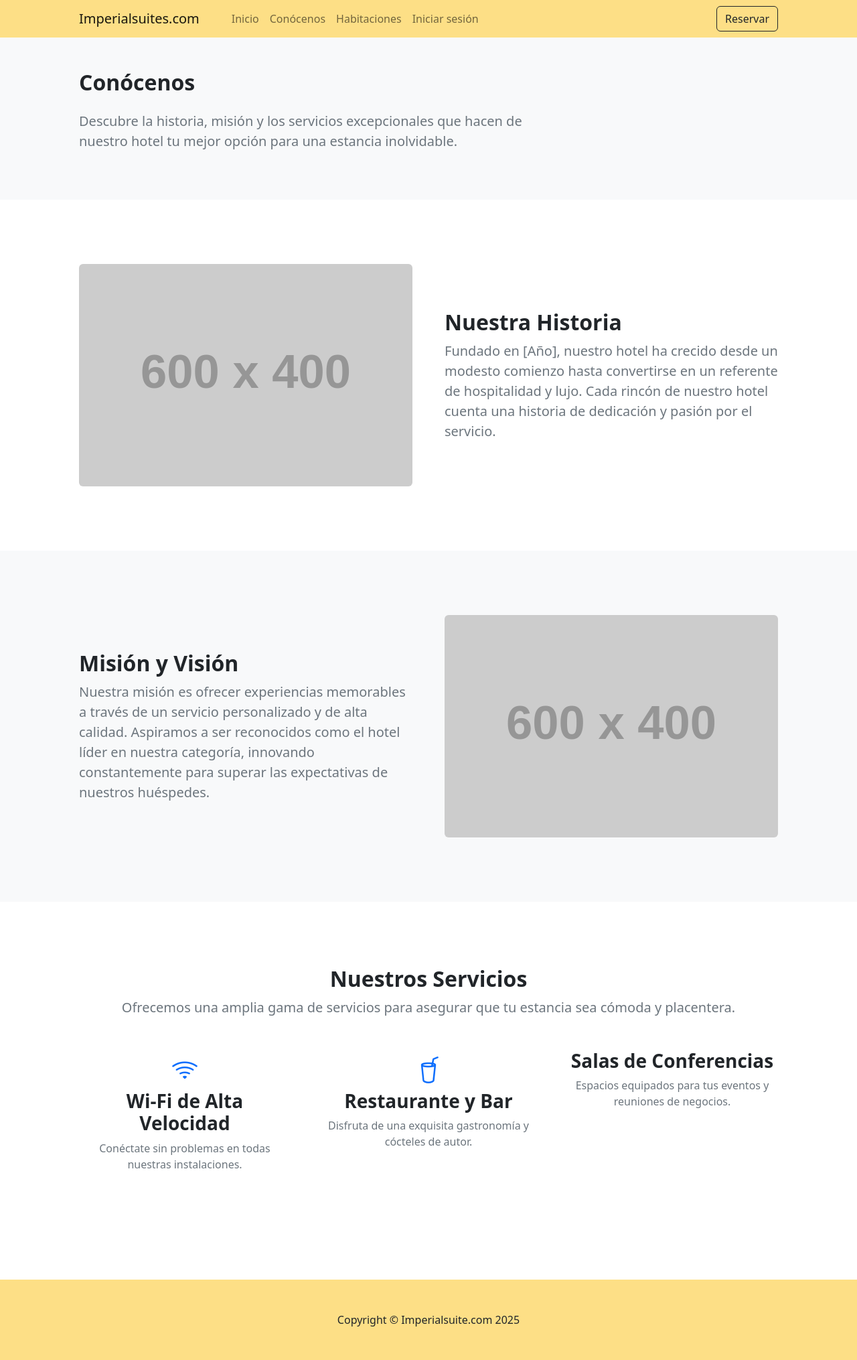
After one commit to paulaleal15/propau, a Laravel app: page /conocenos in a window 1280 px wide. The commit adds this page. Shown: the whole page at 67% size. Run offline with Laravel 12, Linux system fonts and the light colour scheme; grey boxes labelled with a size stand in for pictures from a placeholder-image service; some libraries are stand-ins or nearby versions.

Commit message:
feat: Implementa la página "Conócenos" y mejora la UI de pago
- Se crea una nueva ruta y vista para la página "Conócenos", accesible desde la navegación principal.
- Se rediseña la pasarela de pagos (`pago.blade.php`) para mejorar la experiencia del usuario.
- Se añaden opciones de pago "Efectivo" y "Tarjeta de crédito/débito".
- Se implementa JavaScript para mostrar condicionalmente los campos de la tarjeta y validar que no estén vacíos antes de permitir el pago.
- Se simplifica el flujo de pago en el `PedidoController`, eliminando el método `realizar` y enlazando directamente a la página de pago.

```diff
--- a/app/Http/Controllers/WebController.php
+++ b/app/Http/Controllers/WebController.php
@@ -45,4 +45,8 @@ class WebController extends Controller
         $productos = Producto::all();
         return view('web.habitaciones', compact('productos'));
     }
+
+    public function conocenos(){
+        return view('web.conocenos');
+    }
 }
--- /dev/null
+++ b/resources/views/web/conocenos.blade.php
@@ -0,0 +1,73 @@
+@extends('web.app')
+@section('contenido')
+
+<section class="py-5 bg-light">
+    <div class="container px-5">
+        <div class="row gx-5">
+            <div class="col-xl-8">
+                <h1 class="fw-bolder fs-2 mb-4">Conócenos</h1>
+                <p class="lead fw-normal text-muted mb-4">Descubre la historia, misión y los servicios excepcionales que hacen de nuestro hotel tu mejor opción para una estancia inolvidable.</p>
+            </div>
+        </div>
+    </div>
+</section>
+
+<!-- About section one-->
+<section class="py-5">
+    <div class="container px-5 my-5">
+        <div class="row gx-5 align-items-center">
+            <div class="col-lg-6"><img class="img-fluid rounded mb-5 mb-lg-0" src="https://dummyimage.com/600x400/343a40/6c757d" alt="Nuestra Historia" /></div>
+            <div class="col-lg-6">
+                <h2 class="fw-bolder">Nuestra Historia</h2>
+                <p class="lead fw-normal text-muted mb-0">Fundado en [Año], nuestro hotel ha crecido desde un modesto comienzo hasta convertirse en un referente de hospitalidad y lujo. Cada rincón de nuestro hotel cuenta una historia de dedicación y pasión por el servicio.</p>
+            </div>
+        </div>
+    </div>
+</section>
+
+<!-- About section two-->
+<section class="py-5 bg-light">
+    <div class="container px-5 my-5">
+        <div class="row gx-5 align-items-center">
+            <div class="col-lg-6 order-lg-last"><img class="img-fluid rounded mb-5 mb-lg-0" src="https://dummyimage.com/600x400/343a40/6c757d" alt="Misión y Visión" /></div>
+            <div class="col-lg-6">
+                <h2 class="fw-bolder">Misión y Visión</h2>
+                <p class="lead fw-normal text-muted mb-0">Nuestra misión es ofrecer experiencias memorables a través de un servicio personalizado y de alta calidad. Aspiramos a ser reconocidos como el hotel líder en nuestra categoría, innovando constantemente para superar las expectativas de nuestros huéspedes.</p>
+            </div>
+        </div>
+    </div>
+</section>
+
+<!-- Services section-->
+<section class="py-5">
+    <div class="container px-5 my-5">
+        <div class="text-center mb-5">
+            <h2 class="fw-bolder">Nuestros Servicios</h2>
+            <p class="lead fw-normal text-muted mb-0">Ofrecemos una amplia gama de servicios para asegurar que tu estancia sea cómoda y placentera.</p>
+        </div>
+        <div class="row gx-5">
+            <div class="col-lg-4 mb-5">
+                <div class="text-center">
+                    <i class="bi bi-wifi fs-1 text-primary"></i>
+                    <h3 class="fw-bolder">Wi-Fi de Alta Velocidad</h3>
+                    <p class="text-muted">Conéctate sin problemas en todas nuestras instalaciones.</p>
+                </div>
+            </div>
+            <div class="col-lg-4 mb-5">
+                <div class="text-center">
+                    <i class="bi bi-cup-straw fs-1 text-primary"></i>
+                    <h3 class="fw-bolder">Restaurante y Bar</h3>
+                    <p class="text-muted">Disfruta de una exquisita gastronomía y cócteles de autor.</p>
+                </div>
+            </div>
+            <div class="col-lg-4 mb-5">
+                <div class="text-center">
+                    <i class="bi bi-person-workspace fs-1 text-primary"></i>
+                    <h3 class="fw-bolder">Salas de Conferencias</h3>
+                    <p class="text-muted">Espacios equipados para tus eventos y reuniones de negocios.</p>
+                </div>
+            </div>
+        </div>
+    </div>
+</section>
+@endsection
--- a/resources/views/web/partials/nav.blade.php
+++ b/resources/views/web/partials/nav.blade.php
@@ -6,8 +6,8 @@
                 class="navbar-toggler-icon"></span></button>
         <div class="collapse navbar-collapse" id="navbarSupportedContent">
             <ul class="navbar-nav me-auto mb-2 mb-lg-0 ms-lg-4">
-                <li class="nav-item"><a class="nav-link active" aria-current="page" href="/">Inicio</a></li>
-                <li class="nav-item"><a class="nav-link" href="#">Conocenos</a></li>
+                <li class="nav-item"><a class="nav-link" aria-current="page" href="/">Inicio</a></li>
+                <li class="nav-item"><a class="nav-link" href="{{ route('web.conocenos') }}">Conócenos</a></li>
                 <li class="nav-item"><a class="nav-link" href="{{ route('web.habitaciones') }}">Habitaciones</a></li>
 
                 <li class="nav-item dropdown">
--- a/routes/web.php
+++ b/routes/web.php
@@ -15,6 +15,7 @@ use App\Http\Controllers\PedidoController;
 
 Route::get('/', [WebController::class, 'index'])->name('web.index');
 Route::get('/habitaciones', [WebController::class, 'habitaciones'])->name('web.habitaciones');
+Route::get('/conocenos', [WebController::class, 'conocenos'])->name('web.conocenos');
 Route::get('/producto/{id}', [WebController::class, 'show'])->name('web.show');
 
 Route::get('/carrito', [CarritoController::class, 'mostrar'])->name('carrito.mostrar');
```
